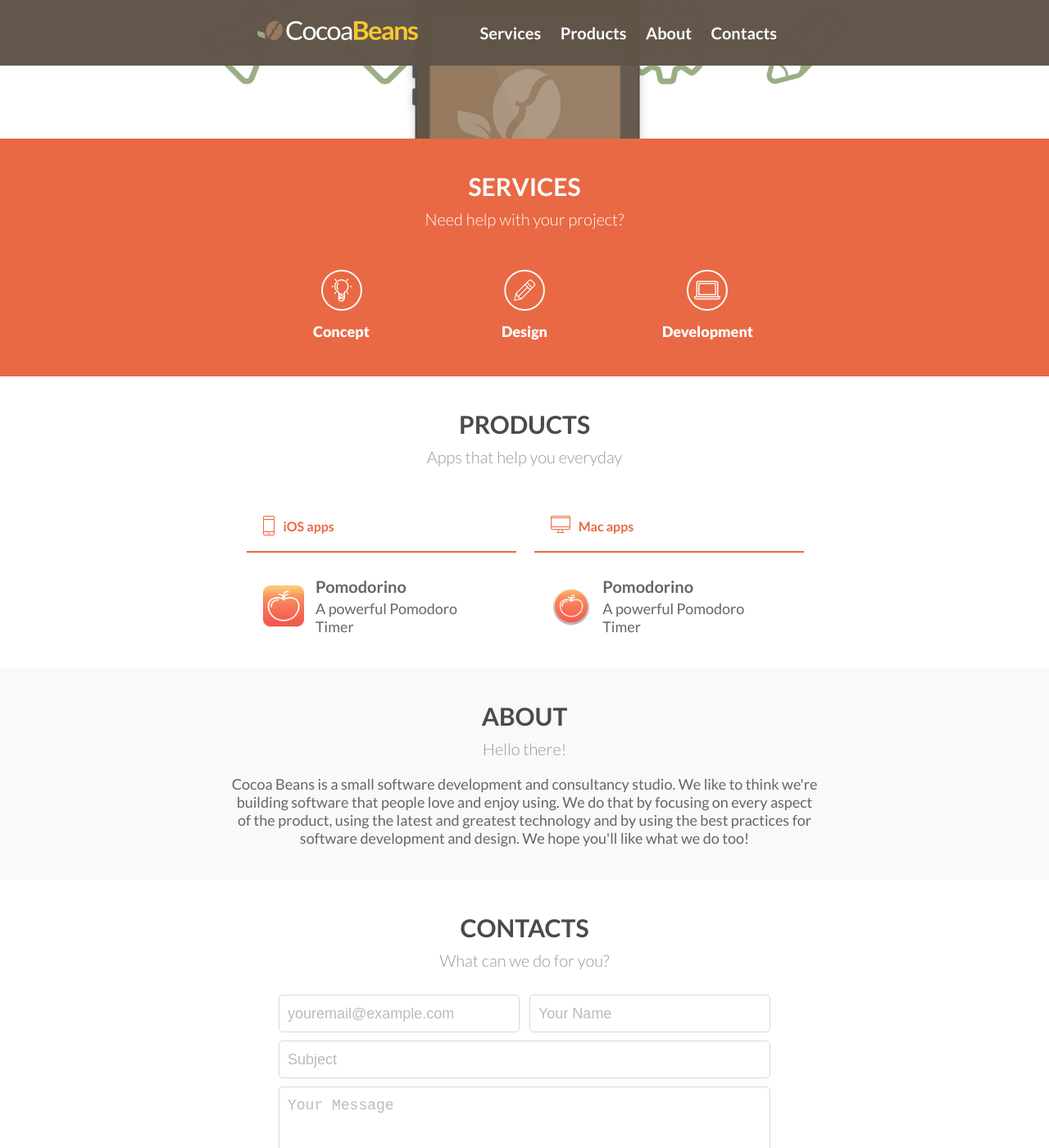
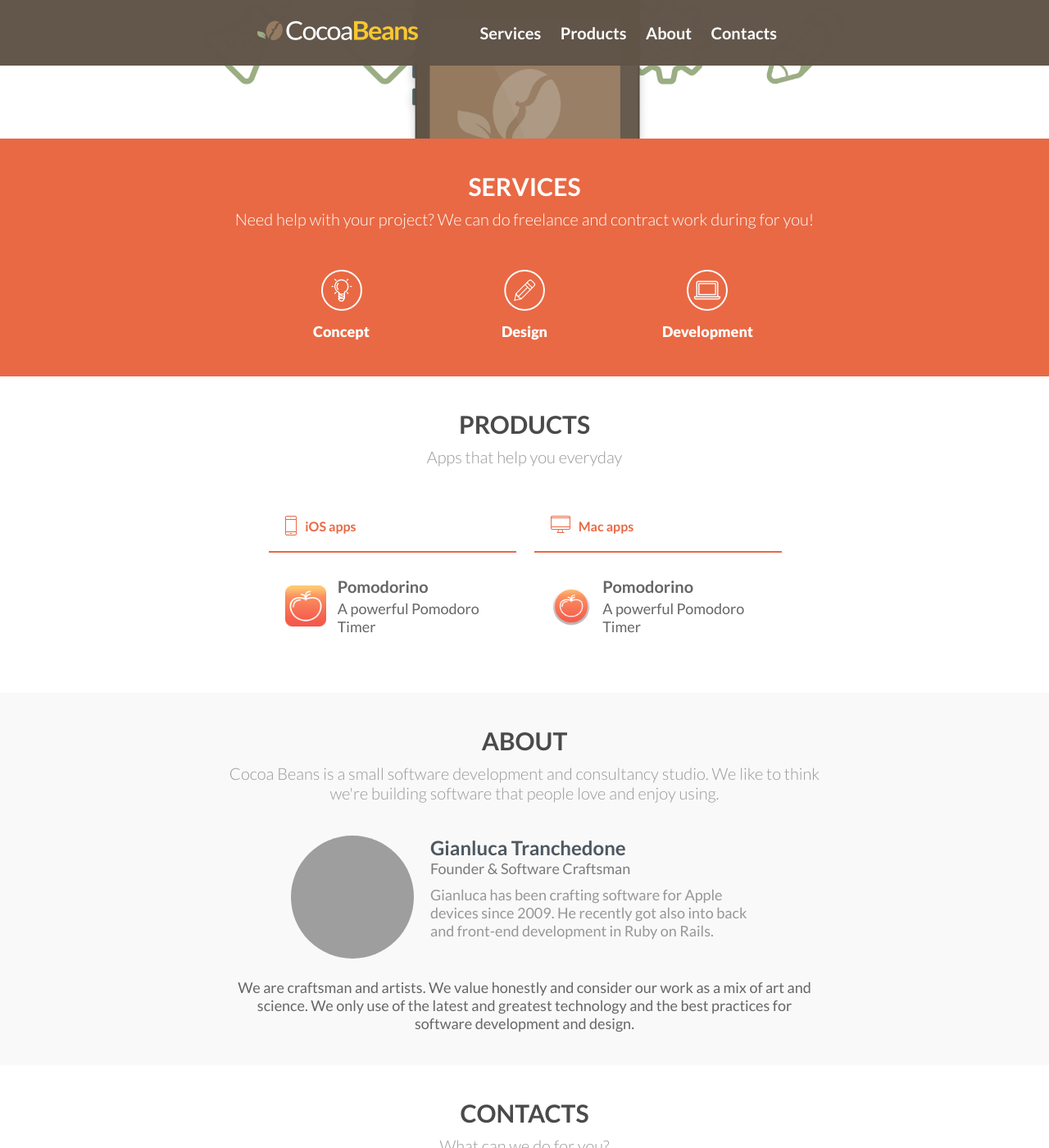
Before and after one commit to cocoabeansltd/cocoabeansltd.github.io, a Jekyll site: the page built from index.html, in a window 1280 px wide and 1400 px high, scrolled down 243 px. Shown: the whole window at 82% size. Built offline with Jekyll 4.4.1, drawn with Linux system fonts in a browser that asks for light colours; nearby versions of some CDN libraries; Markdown is read by kramdown in place of the engine named in the settings; grey boxes are pictures that could not be loaded.

Commit message:
Profile in About

```diff
--- a/css/common.css
+++ b/css/common.css
@@ -334,6 +334,42 @@ input, textarea, select, button {
 /*
 /*****************************************************************************/
 
+.profile {
+    margin: 20px;
+    text-align: left;
+    display: inline-block;
+}
+
+.content-container .profile h3 {
+    padding: 0px;
+    margin: 0px;
+}
+
+.content-container .profile h4 {
+    color: #7A7A7A;
+    padding: 0px;
+    margin: 0px;
+    margin-bottom: 10px;
+}
+
+.content-container .profile p {
+    max-width: 400px;
+    color: #979797;
+    margin: 0px;
+}
+
+.profile-image {
+    float: left;
+    width: 150px;
+    height: 150px;
+    border-radius: 100px;
+}
+
+.profile-details {
+    float: right;
+    margin-left: 20px;
+}
+
 .full-width-image {
     margin: 0px auto;
 	display: block;
@@ -354,8 +390,20 @@ input, textarea, select, button {
 	clear: both;
 }
 
-@media only screen and (max-width: 500px)  {
+@media only screen and (max-width: 700px)  {
     .button {
         font-size: 18px;
     }
+
+    .profile-image, .profile-details {
+        float: none;
+        display: block;
+        max-width: 100%;
+        margin: 20px auto;
+        text-align: center;
+    }
+
+    .profile-image {
+        margin-top: 0px;
+    }
 }
--- a/css/index.css
+++ b/css/index.css
@@ -12,7 +12,7 @@
 
 .content-container {
 	text-align: center;
-	padding: 20px 20px;
+	padding: 20px;
 }
 
 .content-container p {
@@ -38,8 +38,13 @@
     margin-top: 16px;
 }
 
+.section-header {
+    max-width: 800px;
+}
+
 .section-header, .section-content {
-	margin: 20px;
+	padding: 0px 20px;
+	margin: 20px auto;
 	text-align: center;
 }
 
@@ -83,9 +88,8 @@
 }
 
 .products-column {
-	max-width: 400px;
-	margin: 0px auto;
-	margin-top: 30px;
+	max-width: 300px;
+	margin: 30px auto;
 	padding: 0px 10px;
 	vertical-align: top;
 	display: inline-block;
--- a/index.html
+++ b/index.html
@@ -11,7 +11,7 @@ style: /css/index.css
 <section class='content-container' id='services'>
 	<div class="section-header">
 		<h1>Services</h1>
-		<h2>Need help with your project?</h2>
+		<h2>Need help with your project? We can do freelance and contract work during for you!</h2>
 	</div>
 	<div class="section-content, keypoints">
 		<div id="concept">
@@ -69,10 +69,19 @@ style: /css/index.css
 <section class='content-container' id='about'>
 	<div class="section-header">
 		<h1>About</h1>
-		<h2>Hello there!</h2>
+		<h2>Cocoa Beans is a small software development and consultancy studio. We like to think we're building software that people love and enjoy using.</h2>
 	</div>
 	<div class="section-content">
-		<p>Cocoa Beans is a small software development and consultancy studio. We like to think we're building software that people love and enjoy using. We do that by focusing on every aspect of the product, using the latest and greatest technology and by using the best practices for software development and design. We hope you'll like what we do too!</p>
+    	<div class="profile">
+        	<img class="profile-image" src="http://gravatar.com/avatar/2b98c09b232d45d7b03fd6804ed23e40?s=300" />
+        	<div class="profile-details">
+            	<h3>Gianluca Tranchedone</h3>
+                <h4>Founder & Software Craftsman</h4>
+                <p>Gianluca has been crafting software for Apple devices since 2009. He recently got also into back and front-end development in Ruby on Rails.</p>
+        	</div>
+        	<div class="clear"></div>
+    	</div>
+		<p>We are craftsman and artists. We value honestly and consider our work as a mix of art and science. We only use of the latest and greatest technology and the best practices for software development and design.</p>
 	</div>
 </section>
 <section class='content-container' id='contacts'>
```
Also changed, not shown: 3 other files.
